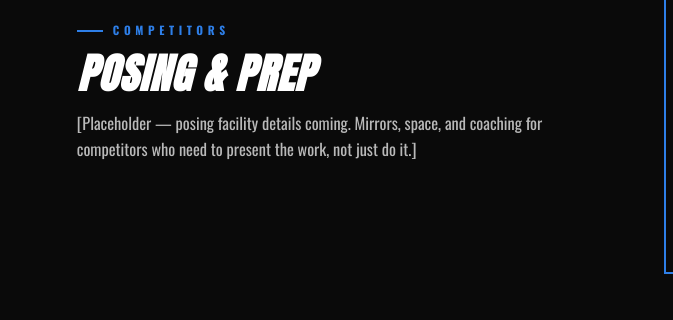
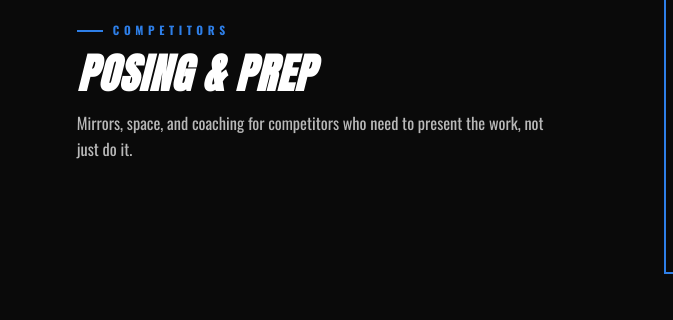
Before and after one commit to fnkhan34/Jag-Strong-Gym, a plain HTML site: page facilities.html in a window 1280 px wide. Shown: the part 2739-3059 px from the top of the page, 0-673 px from the left. Drawn offline with nearby package versions, Linux system fonts and the light colour scheme; grey boxes are pictures that could not be loaded.

Commit message:
Update facilities.html with final copy

```diff
--- a/facilities.html
+++ b/facilities.html
@@ -99,7 +99,7 @@
     <div class="f-body">
       <div class="f-label">Competitors</div>
       <h3>Posing &amp; Prep</h3>
-      <p>[Placeholder — posing facility details coming. Mirrors, space, and coaching for competitors who need to present the work, not just do it.]</p>
+      <p>Mirrors, space, and coaching for competitors who need to present the work, not just do it.</p>
     </div>
   </div>
 
```
